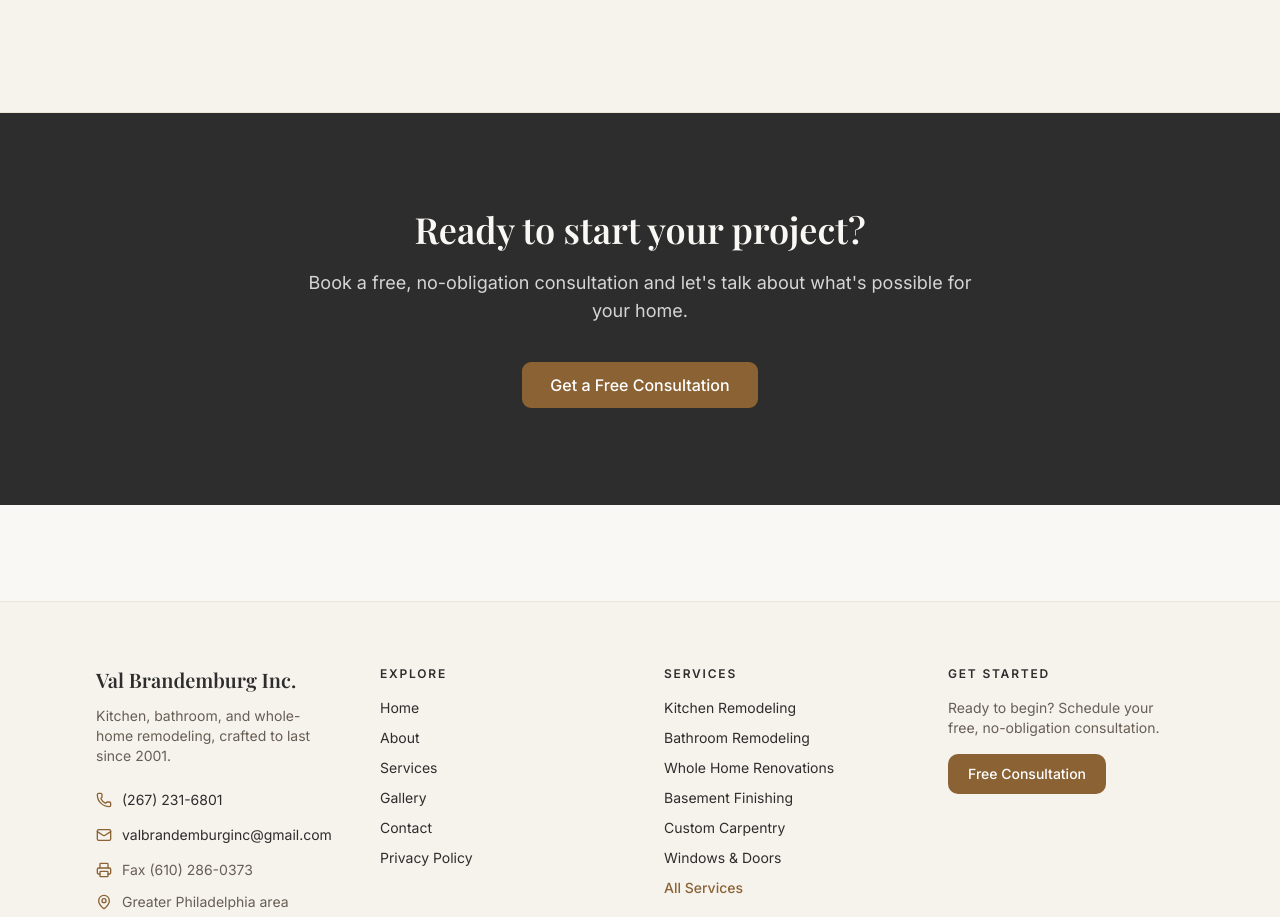
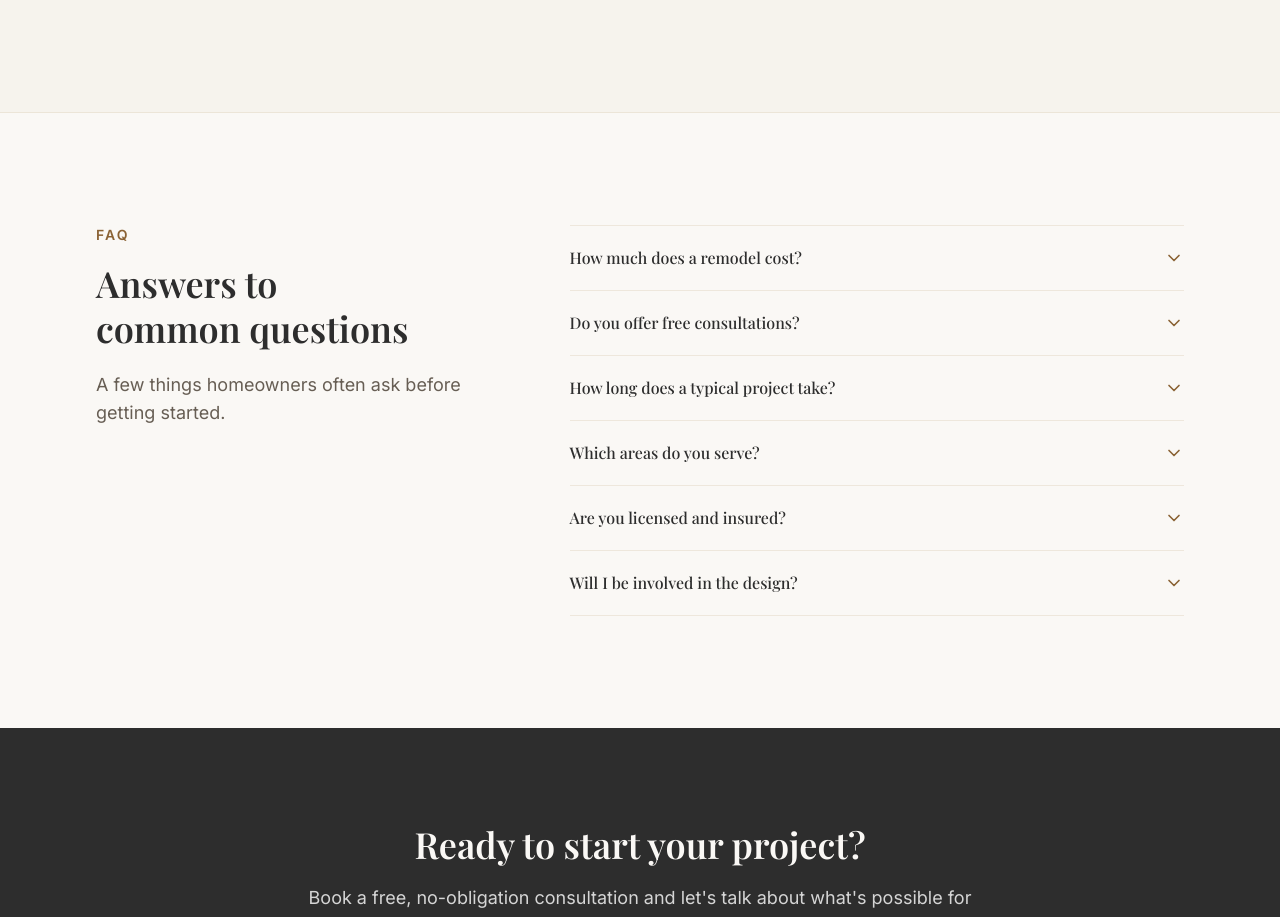
Before and after one commit to timoteip/ValBrandemburg, a Next.js app: page / in a window 1280 px wide. Shown: the part 4858-5775 px from the top of the page. Built offline with nearby package versions, Linux system fonts and the light colour scheme; no server answers.

Commit message:
Add the FAQ accordion and structured data to the homepage

```diff
--- a/src/app/page.tsx
+++ b/src/app/page.tsx
@@ -1,4 +1,5 @@
 import { Cta } from "@/components/sections/cta";
+import { FaqSection } from "@/components/sections/faq";
 import { Hero } from "@/components/sections/hero";
 import { Process } from "@/components/sections/process";
 import { ServicesOverview } from "@/components/sections/services-overview";
@@ -13,6 +14,7 @@ export default function HomePage() {
       <ServicesOverview />
       <Process />
       <Testimonials />
+      <FaqSection />
       <Cta />
     </>
   );
--- /dev/null
+++ b/src/components/faq/faq.tsx
@@ -0,0 +1,36 @@
+"use client";
+
+import { Accordion } from "radix-ui";
+import { ChevronDown } from "lucide-react";
+
+import { faqs } from "@/content/faq";
+
+/**
+ * The FAQ accordion. A Client Component (see conventions.md) because it owns the
+ * open/closed state of each item. Radix Accordion provides the keyboard support
+ * and ARIA wiring; only one item is open at a time, and all can be collapsed.
+ * The questions and answers also drive FAQPage structured data, rendered by the
+ * server section that wraps this component.
+ */
+export function Faq() {
+  return (
+    <Accordion.Root type="single" collapsible className="border-border/60 border-t">
+      {faqs.map((item, i) => (
+        <Accordion.Item key={i} value={`item-${i}`} className="border-border/60 border-b">
+          <Accordion.Header>
+            <Accordion.Trigger className="group focus-visible:ring-ring flex w-full items-center justify-between gap-4 py-5 text-left focus-visible:ring-2 focus-visible:outline-none">
+              <span className="font-medium">{item.question}</span>
+              <ChevronDown
+                aria-hidden
+                className="text-gold-strong size-5 shrink-0 transition-transform duration-200 group-data-[state=open]:rotate-180"
+              />
+            </Accordion.Trigger>
+          </Accordion.Header>
+          <Accordion.Content className="data-[state=open]:animate-accordion-down data-[state=closed]:animate-accordion-up overflow-hidden">
+            <p className="text-muted-foreground pb-5 leading-relaxed">{item.answer}</p>
+          </Accordion.Content>
+        </Accordion.Item>
+      ))}
+    </Accordion.Root>
+  );
+}
--- /dev/null
+++ b/src/components/sections/faq.tsx
@@ -0,0 +1,58 @@
+import { Container } from "@/components/common/container";
+import { Reveal } from "@/components/common/reveal";
+import { Faq } from "@/components/faq/faq";
+import { faqs } from "@/content/faq";
+import { faqSection } from "@/content/home";
+
+/**
+ * FAQ section. Server Component that renders the header, the FAQPage structured
+ * data, and the client accordion. The questions and answers come straight from
+ * the content layer, so the visible copy and the structured data can never drift
+ * apart.
+ */
+export function FaqSection() {
+  const jsonLd = {
+    "@context": "https://schema.org",
+    "@type": "FAQPage",
+    mainEntity: faqs.map((item) => ({
+      "@type": "Question",
+      name: item.question,
+      acceptedAnswer: { "@type": "Answer", text: item.answer },
+    })),
+  };
+
+  return (
+    <section aria-labelledby="faq-heading" className="py-20 sm:py-28">
+      <script
+        type="application/ld+json"
+        dangerouslySetInnerHTML={{ __html: JSON.stringify(jsonLd) }}
+      />
+      <Container>
+        <div className="grid gap-10 lg:grid-cols-[0.8fr_1.2fr] lg:gap-16">
+          <div className="max-w-md">
+            <Reveal>
+              <p className="text-gold-strong text-sm font-semibold tracking-[0.15em] uppercase">
+                {faqSection.eyebrow}
+              </p>
+            </Reveal>
+            <Reveal delay={0.08}>
+              <h2
+                id="faq-heading"
+                className="mt-4 text-3xl leading-tight font-semibold text-balance sm:text-4xl"
+              >
+                {faqSection.heading}
+              </h2>
+            </Reveal>
+            <Reveal delay={0.16}>
+              <p className="text-muted-foreground mt-5 text-lg">{faqSection.lead}</p>
+            </Reveal>
+          </div>
+
+          <Reveal delay={0.1}>
+            <Faq />
+          </Reveal>
+        </div>
+      </Container>
+    </section>
+  );
+}
--- a/src/content/home.ts
+++ b/src/content/home.ts
@@ -40,6 +40,12 @@ export const testimonialsSection = {
   lead: "A few words from homeowners we have worked with.",
 } as const;
 
+export const faqSection = {
+  eyebrow: "FAQ",
+  heading: "Answers to common questions",
+  lead: "A few things homeowners often ask before getting started.",
+} as const;
+
 export const ctaSection = {
   heading: "Ready to start your project?",
   lead: "Book a free, no-obligation consultation and let's talk about what's possible for your home.",
```
